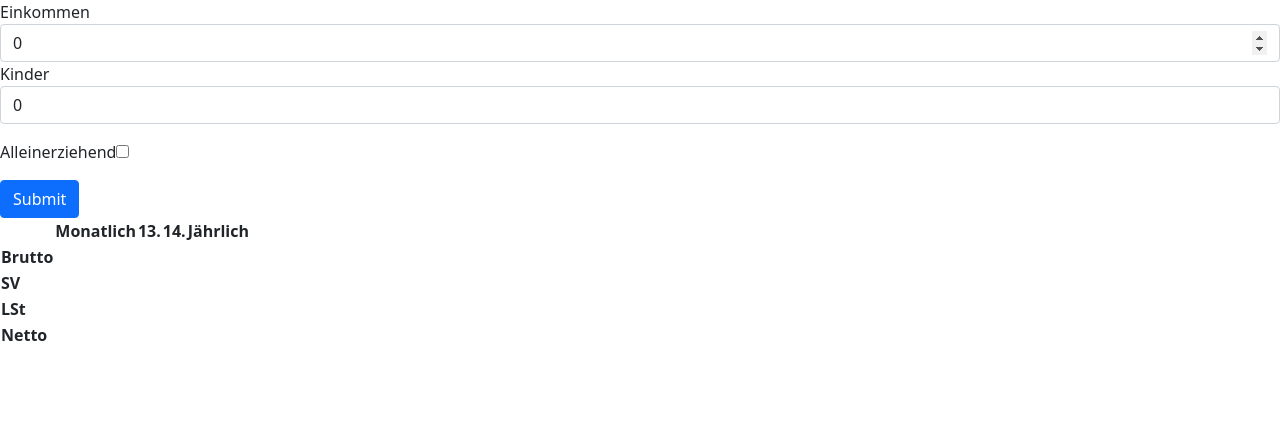
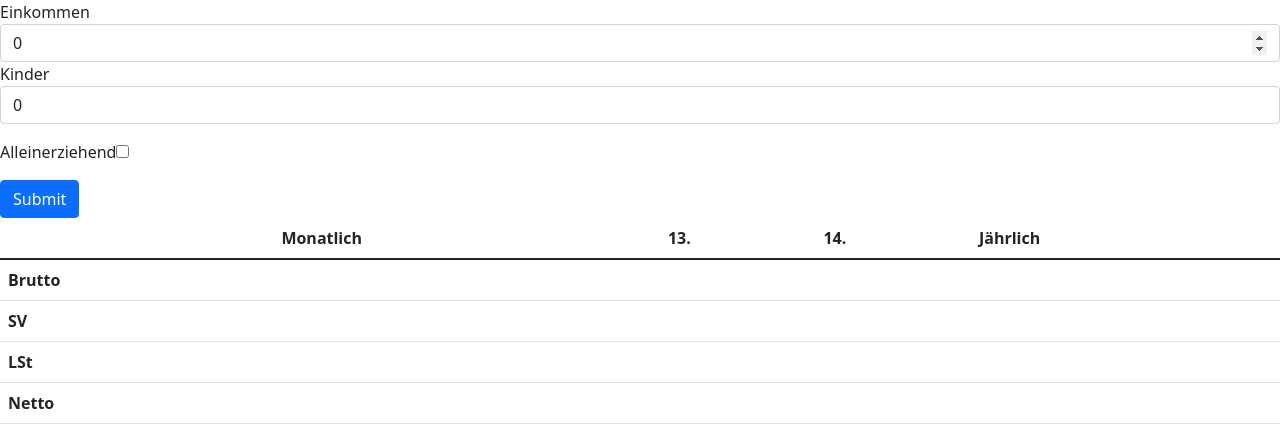
Before and after one commit to alfarasamer/hackathon, an Angular app in the folder hackathon-calc/: page / in a window 1280 px wide. Shown: the top 448 px of the page. Built offline with nearby package versions, Linux system fonts and the light colour scheme.

Commit message:
style results table with bootstrap

```diff
--- a/hackathon-calc/src/app/components/form/form.component.html
+++ b/hackathon-calc/src/app/components/form/form.component.html
@@ -18,41 +18,45 @@
 
   <button class="btn btn-primary" type="submit">Submit</button>
 
-  <table>
+  <table class="table">
+    <thead>
       <tr>
         <th></th>
-      <th>Monatlich</th>
-      <th>13.</th>
-      <th>14.</th>
-      <th>Jährlich</th>
+        <th scope="col">Monatlich</th>
+        <th scope="col">13.</th>
+        <th scope="col">14.</th>
+        <th scope="col">Jährlich</th>
       </tr>
+    </thead>
+    <tbody>
       <tr>
-      <th>Brutto</th>
+        <th scope="row">Brutto</th>
         <td>{{result.monthly.brutto}}</td>
         <td>{{result.thirteenth.brutto}}</td>
         <td>{{result.fourteenth.brutto}}</td>
         <td>{{result.yearly.brutto}}</td>
       </tr>
       <tr>
-      <th>SV</th>
+        <th scope="row">SV</th>
         <td>{{result.monthly.sv}}</td>
         <td>{{result.thirteenth.sv}}</td>
         <td>{{result.fourteenth.sv}}</td>
         <td>{{result.yearly.sv}}</td>
       </tr>
       <tr>
-      <th>LSt</th>
+        <th scope="row">LSt</th>
         <td>{{result.monthly.lst}}</td>
         <td>{{result.thirteenth.lst}}</td>
         <td>{{result.fourteenth.lst}}</td>
         <td>{{result.yearly.lst}}</td>
       </tr>
       <tr>
-      <th>Netto</th>
+        <th scope="row">Netto</th>
         <td>{{result.monthly.netto}}</td>
         <td>{{result.thirteenth.netto}}</td>
         <td>{{result.fourteenth.netto}}</td>
         <td>{{result.yearly.netto}}</td>
       </tr>
+    </tbody>
   </table>
 </form>
```
Lines whose indentation alone changed are shown as unchanged.
